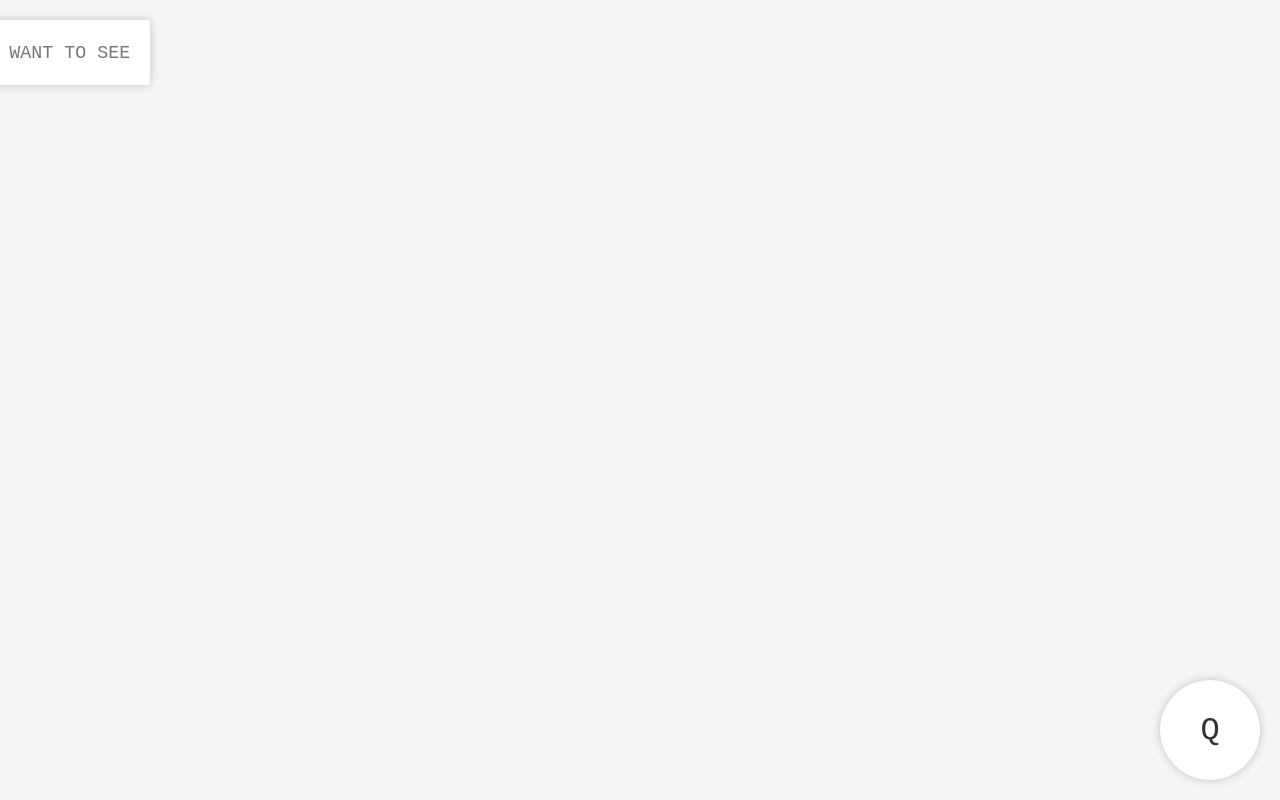
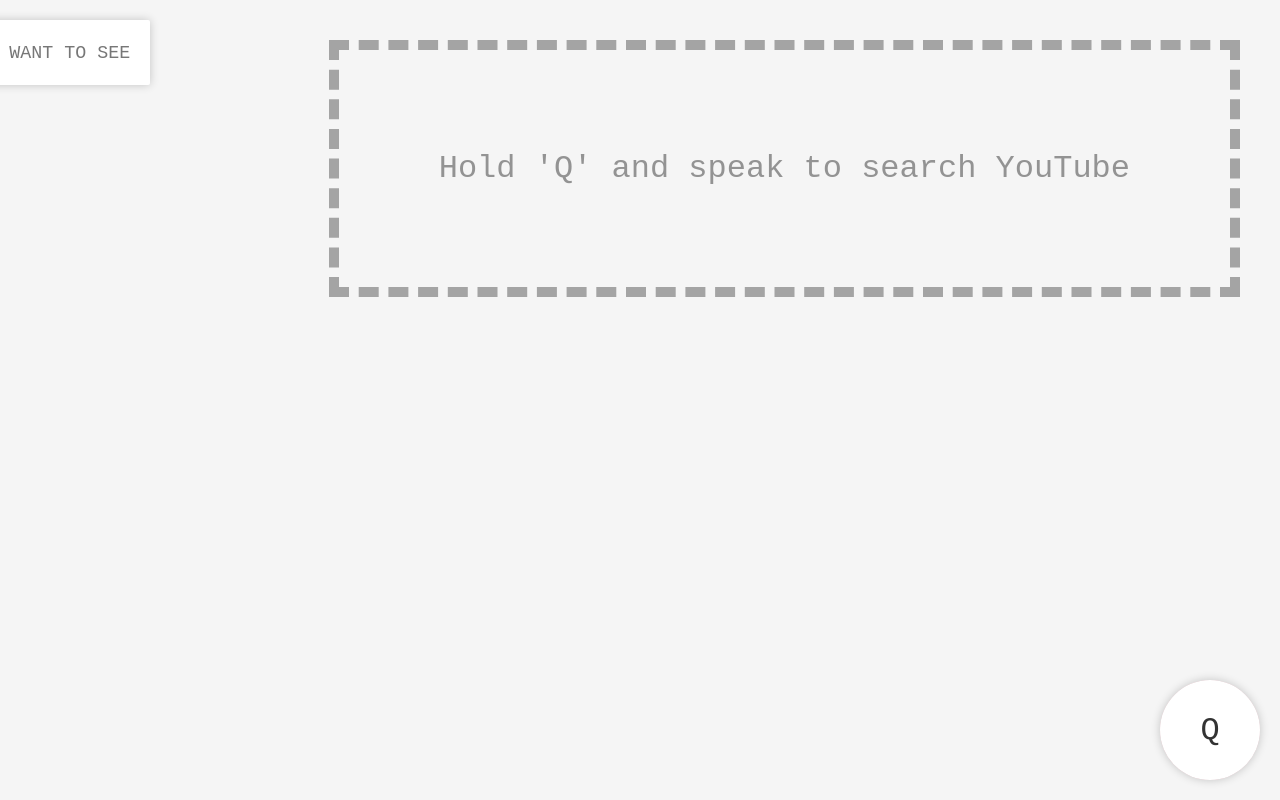
Before and after one commit to gitmohamed/WebSpeechDemo, a plain HTML site: page index3.html in a window 1280 px wide. Drawn offline with nearby package versions, Linux system fonts and the light colour scheme; files that its build step writes are made by us from their sources; a web font is replaced by a local one.

Commit message:
Updated instructions

```diff
--- a/dist/css/main.css
+++ b/dist/css/main.css
@@ -83,6 +83,20 @@
     transition: left 280ms cubic-bezier(0.64, 0.37, 0.26, 1.25);
   }
 
+  .instr {
+    position: absolute;
+    right: 20px;
+    top: 20px;
+    opacity: 0.5;
+    padding: 100px;
+    margin: 20px;
+    border: 10px dashed #555;
+    z-index: -1;
+    -webkit-transition: all 0.2s ease;
+    -o-transition: all 0.2s ease;
+    transition: all 0.2s ease;
+  }
+
   .leftPop {
     left: 20px;
     opacity: 1;
--- a/index3.html
+++ b/index3.html
@@ -1,7 +1,7 @@
 <html lang="en">
 <head>
   <meta charset="UTF-8">
-  <title>Hold 'Q' to begin speech recognition</title>
+  <title>Hold 'Q' and speak to search YouTube</title>
   <link href="https://fonts.googleapis.com/css?family=Baloo|Scope+One" rel="stylesheet">
   <link rel="stylesheet" href="http://code.ionicframework.com/ionicons/2.0.1/css/ionicons.min.css">
   <link rel="stylesheet" href="css/main.css">
@@ -13,11 +13,11 @@
     <nav>
       "Show me" +<small style="color:#777"> ANYTHING YOU WANT TO SEE</small>
     </nav>
+    <p class="instr">Hold 'Q' and speak to search YouTube</p>
     <main id="app">
       <span id="speech"></span>
       <span id="interim"></span>
     </main>
-    <div id="player"></div>
     <div id="ballOuter"></div>
     <div id="ball">
       <span>Q</span>
@@ -194,6 +194,7 @@
                         vid.setAttribute('controls', 0);
                         vid.setAttribute('src', 'https://www.youtube.com/embed/' + JSON.parse(resp) + '');
                         document.body.appendChild(vid);
+                        document.getElementsByClassName('instr')[0].style.opacity = '0';
                       } else {
                         var replace = document.getElementsByClassName('vid')[0];
                         replace.setAttribute('src', 'https://www.youtube.com/embed/' + JSON.parse(resp));
```
Also changed, not shown: README.md.
